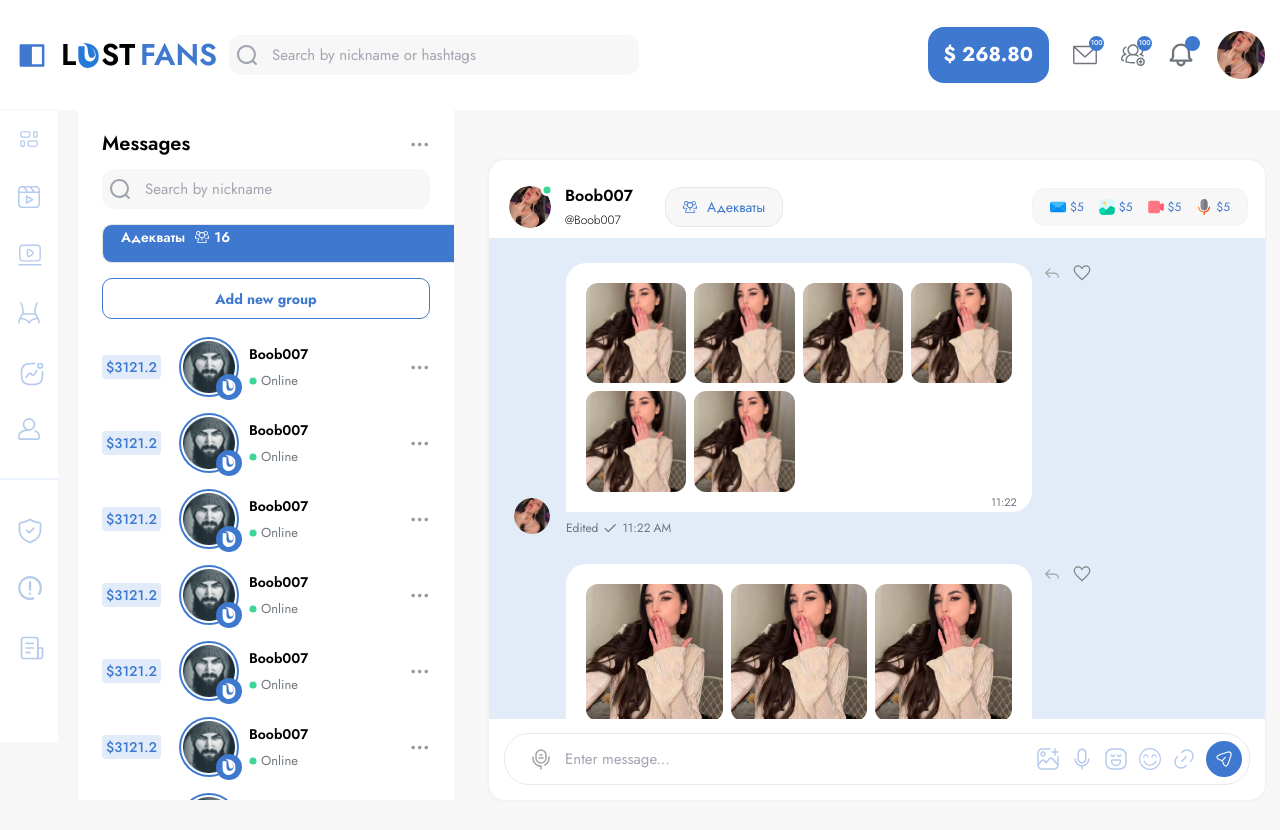
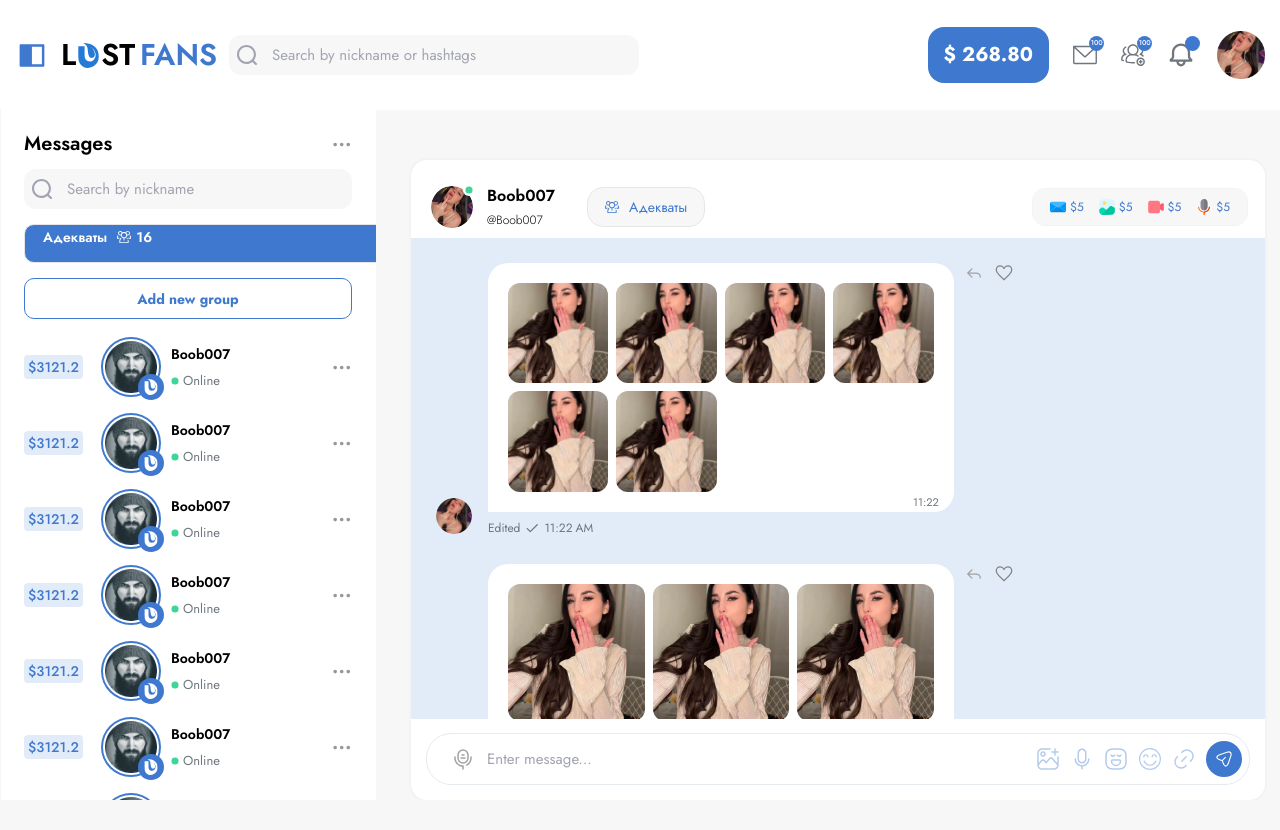
Before and after one commit to VolodymyrBilichenko/LastFans, a React (Create React App) app: page /messages in a window 1280 px wide. After the commit the page ends 800 px from the top, so only its background shows below. Built offline with nearby package versions, Linux system fonts and the light colour scheme.

Commit message:
uppadte App and route

```diff
--- a/src/App.tsx
+++ b/src/App.tsx
@@ -6,44 +6,21 @@ import { Header } from "./components/Header/Header";
 import { AsideMenu } from "./components/AsideMenu/AsideMenu";
 import { AsideMessages } from "./components/AsideMessages/AsideMessages";
 import { useOpenAside } from "./hooks/OpenAside";
-import { useEffect, useState } from "react";
 
 
 export const App = () => {
   const location = useLocation();
   const {handleOpenMenu, isOpenAsideMenu} = useOpenAside();
-  const [showHeader, setShowHeader] = useState(true);
-  const [showAsideMessages, setShowAsideMessages] = useState(true);
-  const [showAsideMenu, setShowAsideMenu] = useState(true);
-  const [mainClass, setMainClass] = useState('page-main');
 
-  useEffect(() => {
-    let currentPage = routes.find((item) => item.path === location.pathname);
-
-    if (!currentPage) {
-      currentPage = routes.find((item) => item.path === '*');
-    }
-
-    const registrationPageClass = ['/login', '/registration', '/forgot'];
-    const isRegistrationPage = registrationPageClass.includes(location.pathname) || currentPage.path === '*';
-
-
-
-    setShowHeader(currentPage ? currentPage?.needed !== false : true);
-    setShowAsideMessages(currentPage ? currentPage?.needed !== false : true);
-    setShowAsideMenu(currentPage ? currentPage?.needed !== false : true);
-    setMainClass(isRegistrationPage ? 'page-registration' : 'page-main');
-
-    setShowAsideMessages(currentPage ? currentPage.message !== false : true);
-  }, [location.pathname])
+  const currentPage = routes.filter(item => item.path === location.pathname || item.path === '*');
 
   return (
     <>
-      { showHeader && <Header handleOpenMenu={handleOpenMenu}/>}
+      { !currentPage[0]?.isNotNeedHeader && <Header handleOpenMenu={handleOpenMenu}/>}
 
-      <main className={`page ${mainClass}`}>
+      <main className={`page ${currentPage[0]?.additionalClass ?? 'page-main'} `}>
 
-        {showAsideMenu && <AsideMenu isOpenAsideMenu={isOpenAsideMenu}/>}
+        {!currentPage[0]?.isNotNeedMenu && <AsideMenu isOpenAsideMenu={isOpenAsideMenu}/>}
 
         <TransitionGroup component={null}>
           <CSSTransition
@@ -63,7 +40,7 @@ export const App = () => {
           </CSSTransition>
         </TransitionGroup>
 
-        {showAsideMessages && <AsideMessages />}
+        {!currentPage[0]?.isNotNeedMessage && <AsideMessages />}
       </main>
     </>
   );
--- a/src/assets/scss/common.scss
+++ b/src/assets/scss/common.scss
@@ -397,9 +397,9 @@
 
     }
     &.item-page-menu{
-        border-right: toRem(4) solid var(--blue);
+        // border-right: toRem(4) solid var(--blue);
         .sub-menu__title{
-            // border-right: toRem(4) solid var(--blue);
+            border-right: toRem(4) solid var(--blue);
         }
     }
     &.footer-post__like{
--- a/src/routes/routes.tsx
+++ b/src/routes/routes.tsx
@@ -25,31 +25,41 @@ export const routes: any[] = [
     {
         path: '/LastFans',
         element: <Main/>,
-
+        additionalClass: 'page-main'
     },
     {
         path: '/',
-        element: <Main/>
+        element: <Main/>,
+        additionalClass: 'page-main'
     },
     {
         path: '/registration',
         element: <Registration/>,
-        needed: false
+        isNotNeedHeader: true,
+        isNotNeedMessage: true,
+        isNotNeedMenu: true,
+        additionalClass: 'page-registration'
     },
     {
         path: '/login',
         element: <Login/>,
-        needed: false
+        isNotNeedHeader: true,
+        isNotNeedMessage: true,
+        isNotNeedMenu: true,
+        additionalClass: 'page-login'
     },
     {
         path: '/forgot',
         element: <ForgotPass/>,
-        needed: false
+        isNotNeedHeader: true,
+        isNotNeedMessage: true,
+        isNotNeedMenu: true,
+        additionalClass: 'page-login'
     },
     {
         path: '/live',
         element: <LiveStream/>,
-        message: false
+        isNotNeedMessage: true
     },
     {
         path: '/auto-message',
@@ -62,7 +72,8 @@ export const routes: any[] = [
     {
         path: '/messages',
         element: <Messages/>,
-        message: false
+        isNotNeedMessage: true,
+        additionalClass: 'messages-page'
     },
     {
         path: '/models',
@@ -117,7 +128,10 @@ export const routes: any[] = [
     {
         path: '*',
         element: <NotFound/>,
-        needed: false
+        isNotNeedHeader: true,
+        isNotNeedMessage: true,
+        isNotNeedMenu: true,
+        additionalClass: 'page-registration'
     },
 
 ]
```
